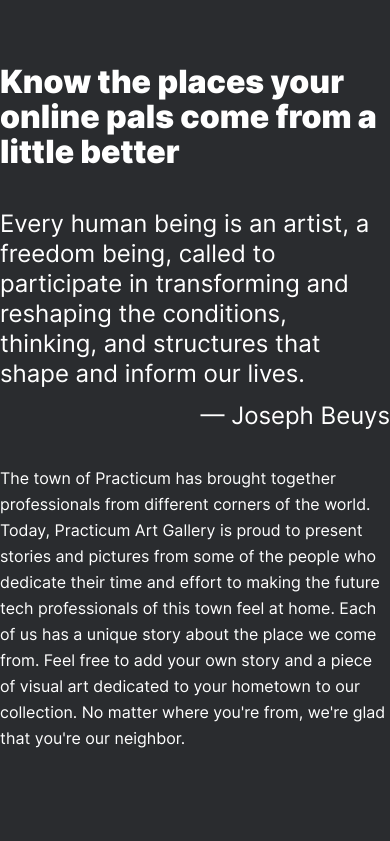
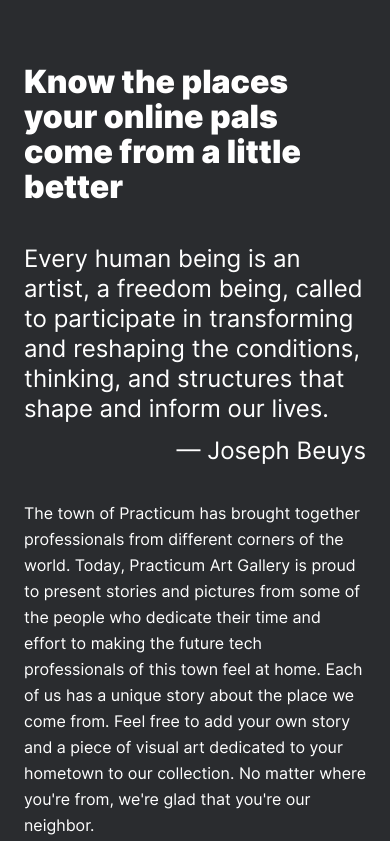
Before and after one commit to Samm96/web_project_3, a plain HTML site: page index.html in a window 390 px wide. Shown: the part 557-1398 px from the top of the page. Drawn offline with Linux system fonts and the light colour scheme.

Commit message:
intro into grid, places into grid fix

```diff
--- a/blocks/intro/__text/intro__text.css
+++ b/blocks/intro/__text/intro__text.css
@@ -3,6 +3,7 @@
   padding: 0;
   max-width: 690px;
   width: 100%;
+  grid-column: 2;
 }
 
 .intro__text:nth-of-type(1) {
@@ -30,6 +31,7 @@
 @media screen and (max-width: 768px) {
   .intro__text {
     width: 100%;
+    grid-column: 2;
   }
 }
 
--- a/blocks/intro/__title/intro__title.css
+++ b/blocks/intro/__title/intro__title.css
@@ -6,11 +6,13 @@
   font-size: 54px;
   font-weight: 900;
   line-height: 58px;
+  grid-column: 2;
 }
 
 @media screen and (max-width: 768px) {
   .intro__title {
     width: 100%;
+    grid-column: 2;
   }
 }
 
--- a/blocks/intro/intro.css
+++ b/blocks/intro/intro.css
@@ -3,8 +3,8 @@
   padding: 0 0 118px 0;
   max-width: 984px;
   width: 100%;
-  display: flex;
-  flex-direction: column;
+  display: grid;
+  grid-template-columns: 24px 1fr 24px;
 }
 
 @media screen and (max-width: 768px) {
--- a/blocks/place/place.css
+++ b/blocks/place/place.css
@@ -18,6 +18,7 @@
   .place {
     margin: 72px 0 0 0;
     grid-gap: 48px 28px;
+    padding: 0 24px 0;
   }
 
   .place:first-child {
```
